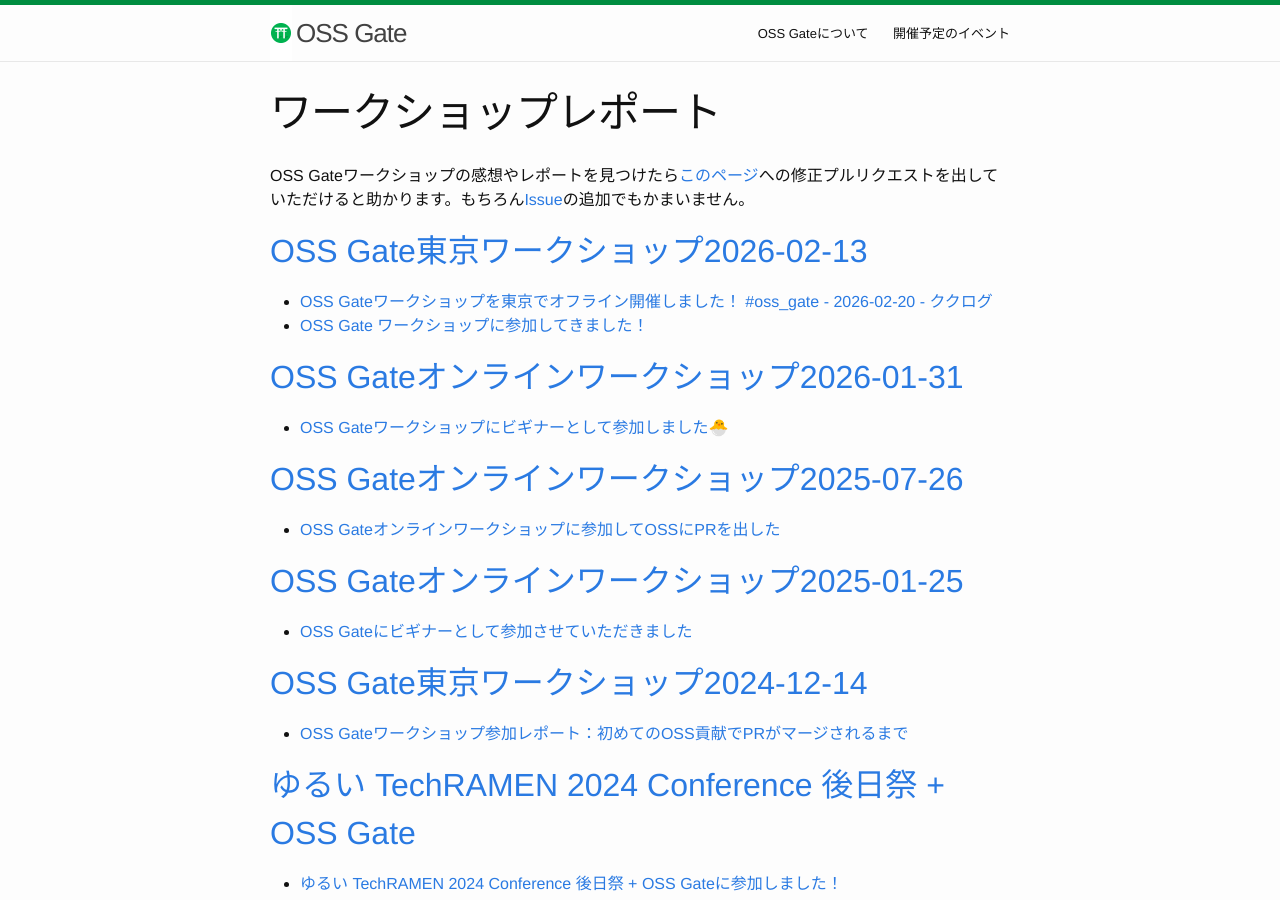
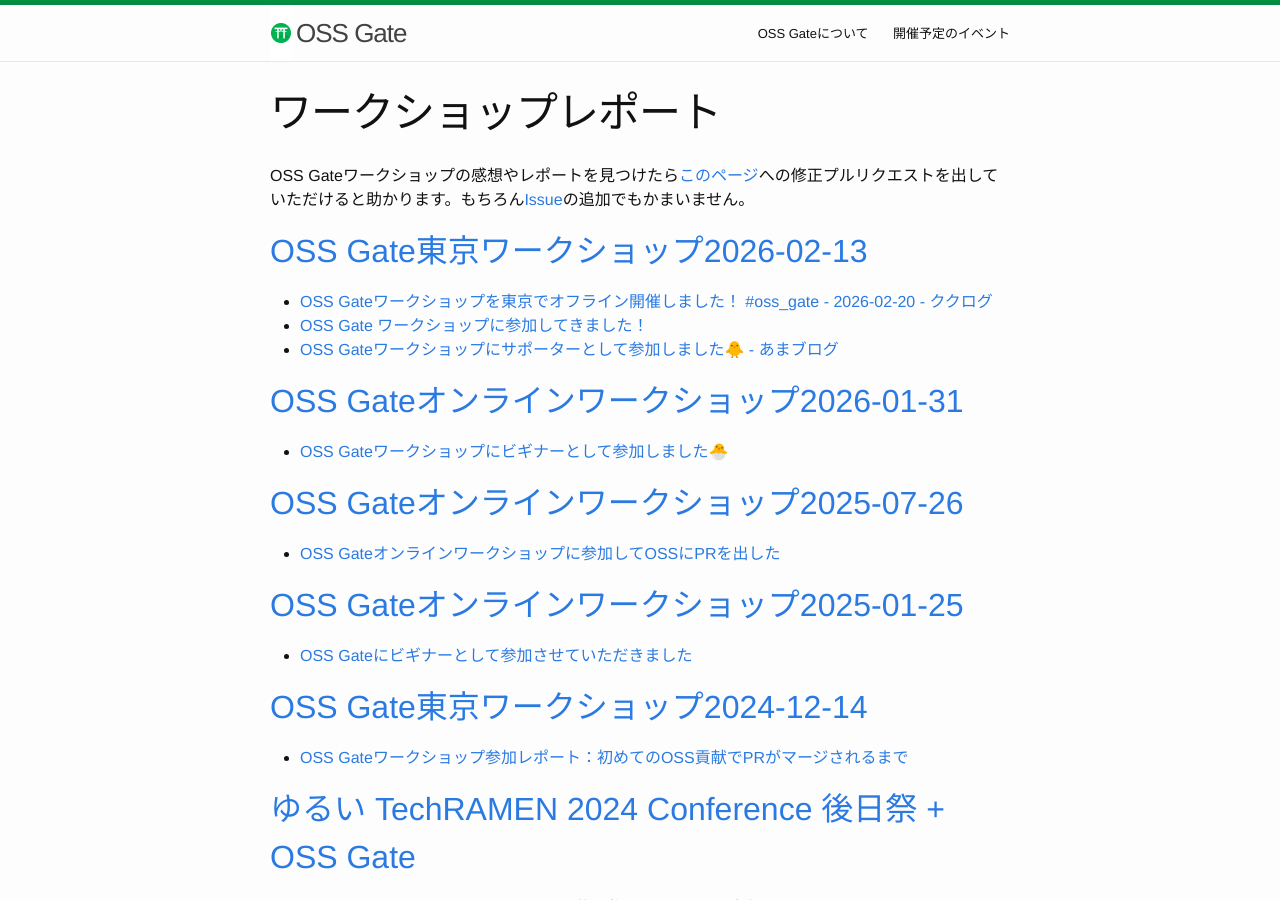
Before and after one commit to oss-gate/oss-gate.github.io, a Jekyll site: the page built from workshop/report.md, in a window 1280 px wide and 900 px high. Built offline with Jekyll 4.4.1, drawn with Linux system fonts in a browser that asks for light colours; comment, search, counter and statistics services are not loaded.

Commit message:
Add a report for the workshop on 2026-02-13 by djkazunoko (#130)

```diff
--- a/workshop/report.md
+++ b/workshop/report.md
@@ -9,6 +9,7 @@
 
   * [OSS Gateワークショップを東京でオフライン開催しました！ #oss_gate - 2026-02-20 - ククログ](https://www.clear-code.com/blog/2026/2/20/oss-gate-workshop-offline-optim-report.html)
   * [OSS Gate ワークショップに参加してきました！](https://hogarakaryo.hatenablog.com/entry/2026/02/21/153657)
+  * [OSS Gateワークショップにサポーターとして参加しました🐥 - あまブログ](https://ama-tech.hatenablog.com/oss-gate-20260213)
 
 ## [OSS Gateオンラインワークショップ2026-01-31](https://oss-gate.doorkeeper.jp/events/189259)
   * [OSS Gateワークショップにビギナーとして参加しました🐣](https://ama-tech.hatenablog.com/oss-gate-20260131)
```
